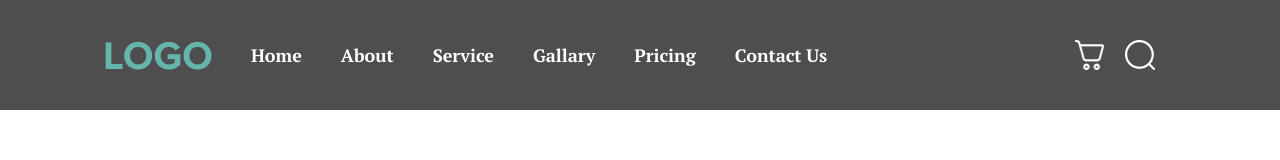
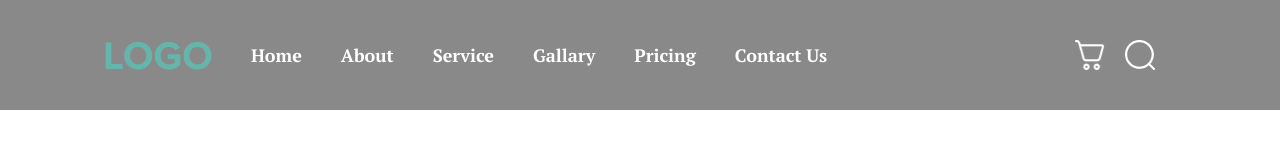
Before and after one commit to Sergey-SM2021/YourSpace, a website built with webpack: page index.html in a window 1280 px wide. Built offline with nearby package versions, Linux system fonts and the light colour scheme.

Commit message:
fix: header opacity err

```diff
--- a/style/header.sass
+++ b/style/header.sass
@@ -13,7 +13,7 @@
     &::before
         display: block
         content: ""
-        background-color: #4E4E4E
+        background-color: #4e4e4ea9
         position: absolute
         top: 0
         left: 0
```
